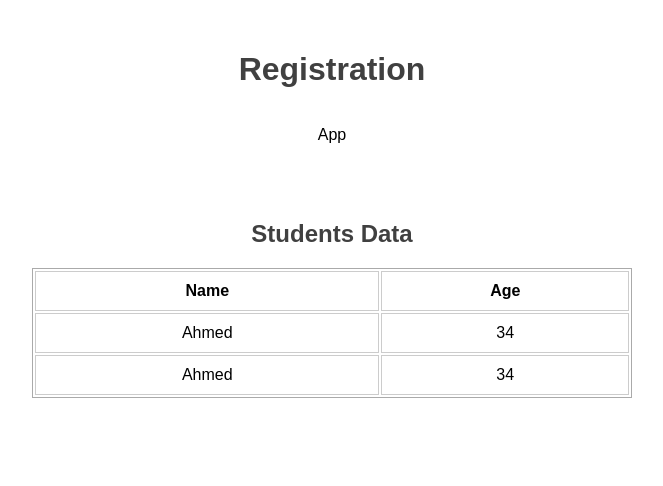
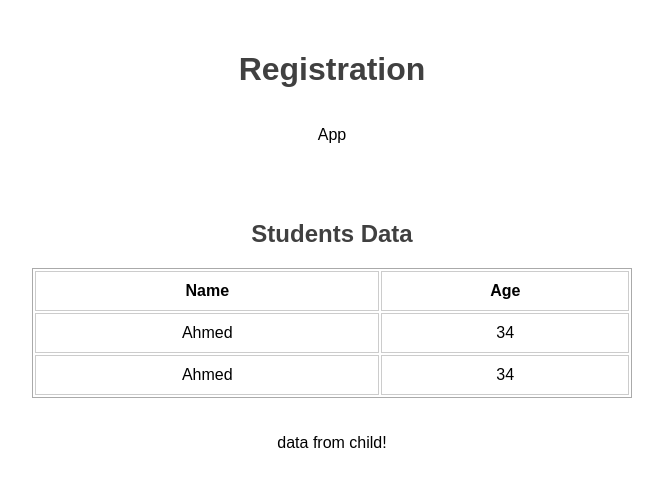
Before and after one commit to eslamsobhy/first-ng-project, an Angular app: page / in a window 1280 px wide. Shown: the top 486 px of the page, without its empty margins (308-971 px from the left). Built offline with nearby package versions, Linux system fonts and the light colour scheme.

Commit message:
reviewed passing data from child to parent

```diff
--- a/src/app/app component/app.component.html
+++ b/src/app/app component/app.component.html
@@ -4,5 +4,6 @@
 <!-- <app-slider></app-slider> -->
 <div class="container">
   <app-registration [name]="parentName"></app-registration>
-  <app-students></app-students>
+  <app-students (getEvent)="getData($event)"></app-students>
+  <p>{{ dataFromChild }}</p>
 </div>
--- a/src/app/app component/app.component.ts
+++ b/src/app/app component/app.component.ts
@@ -8,4 +8,10 @@ import { Component } from '@angular/core';
 export class AppComponent {
   title = 'first-ng-project';
   parentName = 'App';
+
+  dataFromChild = '';
+
+  getData(data: any) {
+    this.dataFromChild = data;
+  }
 }
--- a/src/app/students component/students/students.component.ts
+++ b/src/app/students component/students/students.component.ts
@@ -1,10 +1,20 @@
-import { Component } from '@angular/core';
+import { Component, EventEmitter, Output } from '@angular/core';
 
 @Component({
   selector: 'app-students',
   templateUrl: './students.component.html',
-  styleUrls: ['./students.component.css']
+  styleUrls: ['./students.component.css'],
 })
 export class StudentsComponent {
+  data = 'data from child!';
 
+  // 1)define the event
+  @Output() getEvent = new EventEmitter();
+
+  // 2) when will the event fire?
+  constructor() {
+    setTimeout(() => {
+      this.getEvent.emit(this.data);
+    }, 2000);
+  }
 }
```
